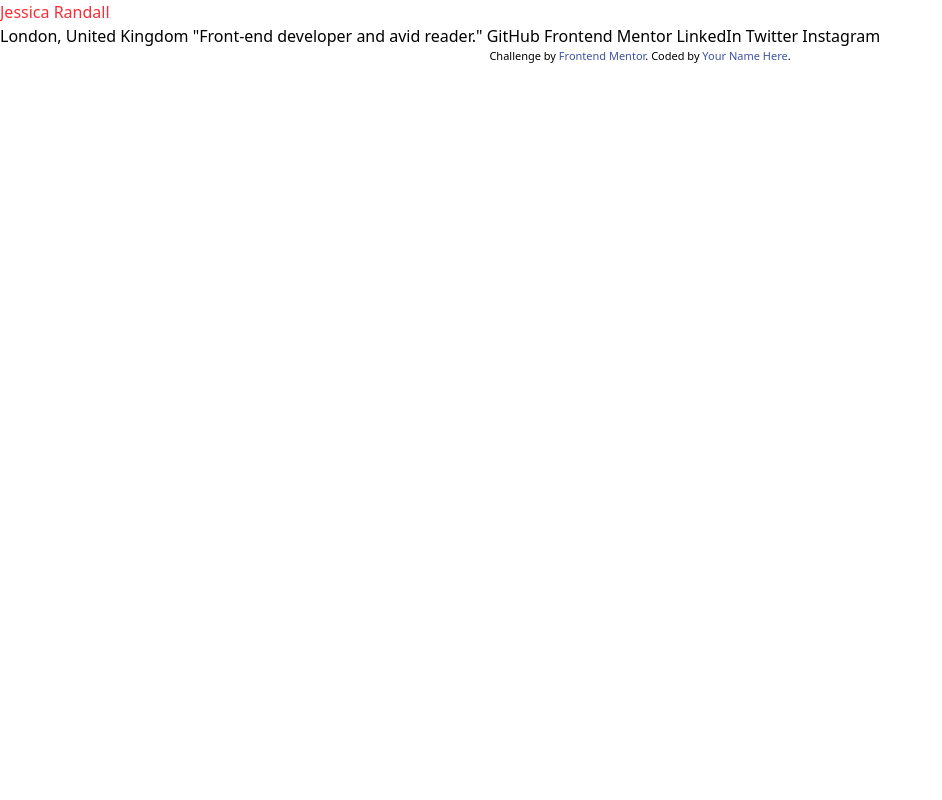
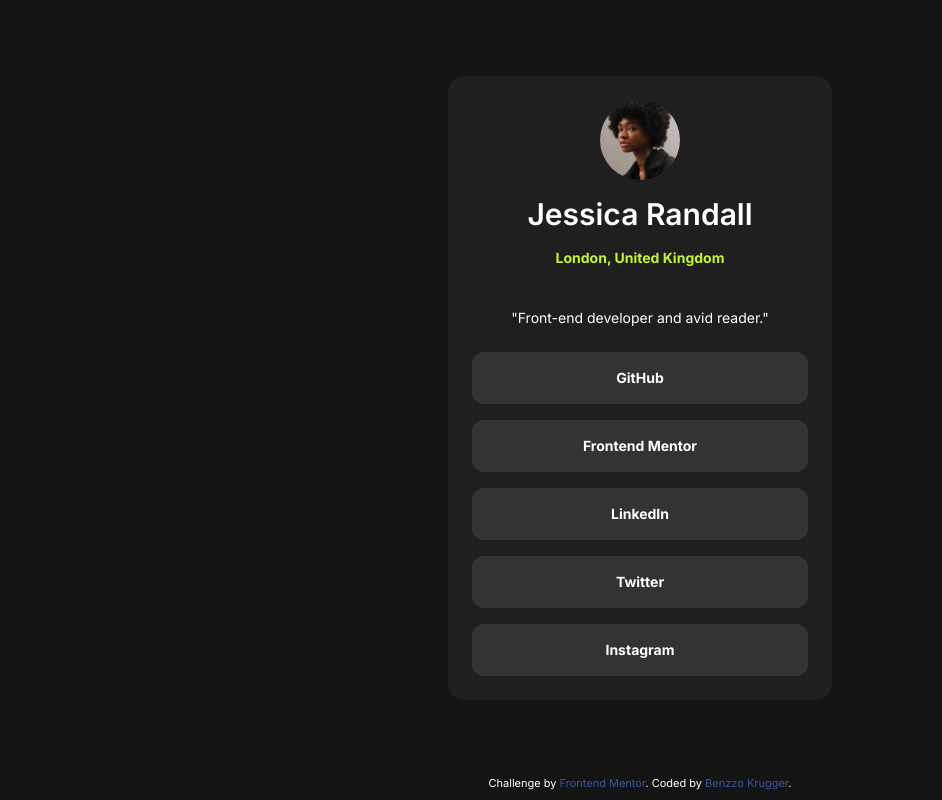
Before and after one commit to BenzzoKrugger/social-links-profile, a website: page index.html in a window 1280 px wide. Shown: the whole page, without its empty margins (0-942 px from the left). Drawn offline with Linux system fonts and the light colour scheme.

Commit message:
final version

```diff
--- a/index.html
+++ b/index.html
@@ -1,35 +1,86 @@
-<!DOCTYPE html>
+<!doctype html>
 <html lang="en">
-<head>
-  <meta charset="UTF-8">
-  <meta name="viewport" content="width=device-width, initial-scale=1.0"> <!-- displays site properly based on user's device -->
+  <head>
+    <meta charset="UTF-8" />
+    <meta name="viewport" content="width=device-width, initial-scale=1.0" />
+    <!-- displays site properly based on user's device -->
 
-  <link rel="icon" type="image/png" sizes="32x32" href="./assets/images/favicon-32x32.png">
-  <link rel="stylesheet" href="styles/output.css">
+    <link
+      rel="icon"
+      type="image/png"
+      sizes="32x32"
+      href="./assets/images/favicon-32x32.png"
+    />
+    <link rel="stylesheet" href="styles/output.css" />
+    <link rel="preconnect" href="https://fonts.googleapis.com" />
+    <link rel="preconnect" href="https://fonts.gstatic.com" crossorigin />
+    <link
+      href="https://fonts.googleapis.com/css2?family=Inter:ital,opsz,wght@0,14..32,100..900;1,14..32,100..900&display=swap"
+      rel="stylesheet"
+    />
 
-  <title>Frontend Mentor | Social links profile</title>
+    <title>Frontend Mentor | Social links profile</title>
+  </head>
+  <body class="min-h-screen flex flex-col">
+    <!-- Social links card -->
+    <div class="flex-1 flex justify-center items-center p-6">
+      <div class="w-sm bg-surface flex flex-col rounded-2xl p-6">
+        <div class="flex flex-col items-center gap-4">
+          <!-- Image -->
+          <div class="rounded-full size-20 overflow-hidden">
+            <img
+              src="./assets/images/avatar-jessica.jpeg"
+              alt="Avatar of Jessica"
+              class="h-full w-full"
+            />
+          </div>
+          <!-- Content div -->
+          <h1 class="text-3xl font-semibold">Jessica Randall</h1>
+          <span class="text-green font-bold">London, United Kingdom</span>
+          <p class="text-center my-6">"Front-end developer and avid reader."</p>
+        </div>
+        <!-- Buttons -->
+        <div class="flex flex-col gap-4">
+          <button
+            class="bg-btn rounded-xl py-4 font-bold cursor-pointer hover:bg-green hover:text-btn focus-visible:bg-green focus-visible:text-btn"
+          >
+            GitHub
+          </button>
+          <button
+            class="bg-btn rounded-xl py-4 font-bold cursor-pointer hover:bg-green hover:text-btn focus-visible:bg-green focus-visible:text-btn"
+          >
+            Frontend Mentor
+          </button>
+          <button
+            class="bg-btn rounded-xl py-4 font-bold cursor-pointer hover:bg-green hover:text-btn focus-visible:bg-green focus-visible:text-btn"
+          >
+            LinkedIn
+          </button>
+          <button
+            class="bg-btn rounded-xl py-4 font-bold cursor-pointer hover:bg-green hover:text-btn focus-visible:bg-green focus-visible:text-btn"
+          >
+            Twitter
+          </button>
+          <button
+            class="bg-btn rounded-xl py-4 font-bold cursor-pointer hover:bg-green hover:text-btn focus-visible:bg-green focus-visible:text-btn"
+          >
+            Instagram
+          </button>
+        </div>
+      </div>
+    </div>
 
-  <!-- Feel free to remove these styles or customise in your own stylesheet 👍 -->
-  <style>
-    .attribution { font-size: 0.6875rem; text-align: center; }
-    .attribution a { color: hsl(228, 45%, 44%); }
-  </style>
-</head>
-<body>
-
-  <h1 class="text-red-500">Jessica Randall</h1>
-  London, United Kingdom
-  "Front-end developer and avid reader."
-
-  GitHub
-  Frontend Mentor
-  LinkedIn
-  Twitter
-  Instagram
-
-  <footer class="attribution">
-    Challenge by <a href="https://www.frontendmentor.io?ref=challenge">Frontend Mentor</a>.
-    Coded by <a href="#">Your Name Here</a>.
-  </footer>
-</body>
+    <!-- Footer -->
+    <footer class="text-[0.6875rem] text-center mb-2">
+      Challenge by
+      <a
+        href="https://www.frontendmentor.io?ref=challenge"
+        class="text-[hsl(228,45%,44%)]"
+        >Frontend Mentor</a
+      >. Coded by
+      <a href="https://benzzo.cz" class="text-[hsl(228,45%,44%)]"
+        >Benzzo Krugger</a
+      >.
+    </footer>
+  </body>
 </html>
--- a/styles/input.css
+++ b/styles/input.css
@@ -1 +1,32 @@
 @import "tailwindcss";
+
+/* === DESIGN TOKENS === */
+:root {
+    --green: hsl(75, 94%, 57%);
+    --white: hsl(0, 0%, 100%);
+    --gray-700: hsl(0, 0%, 20%);
+    --gray-800: hsl(0, 0%, 12%);
+    --gray-900: hsl(0, 0%, 8%);
+}
+
+/* === TAILWIND THEME === */
+@theme {
+    /* colors */
+    --color-bg: var(--gray-900);
+    --color-surface: var(--gray-800);
+    --color-btn: var(--gray-700);
+    --color-text: var(--white);
+    --color-green: var(--green);
+
+    /* typography */
+    --font-sans: 'Inter', sans-serif;
+}
+
+
+/* === BASE LAYER === */
+@layer base {
+    body {
+        @apply bg-bg text-text text-sm
+    }
+
+}
```
Also changed, not shown: README-template.md (deleted), README.md, screenshot.png (added), styles/output.css, 1 other file.
